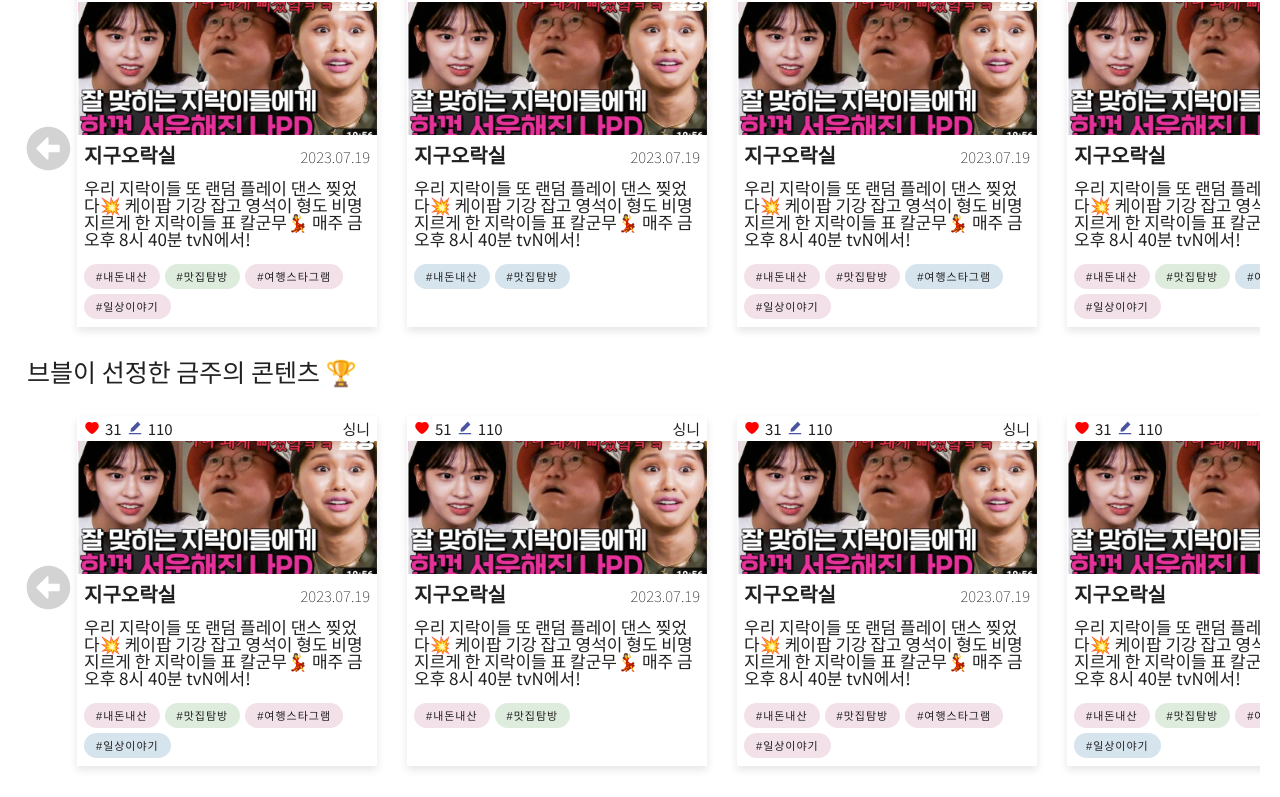
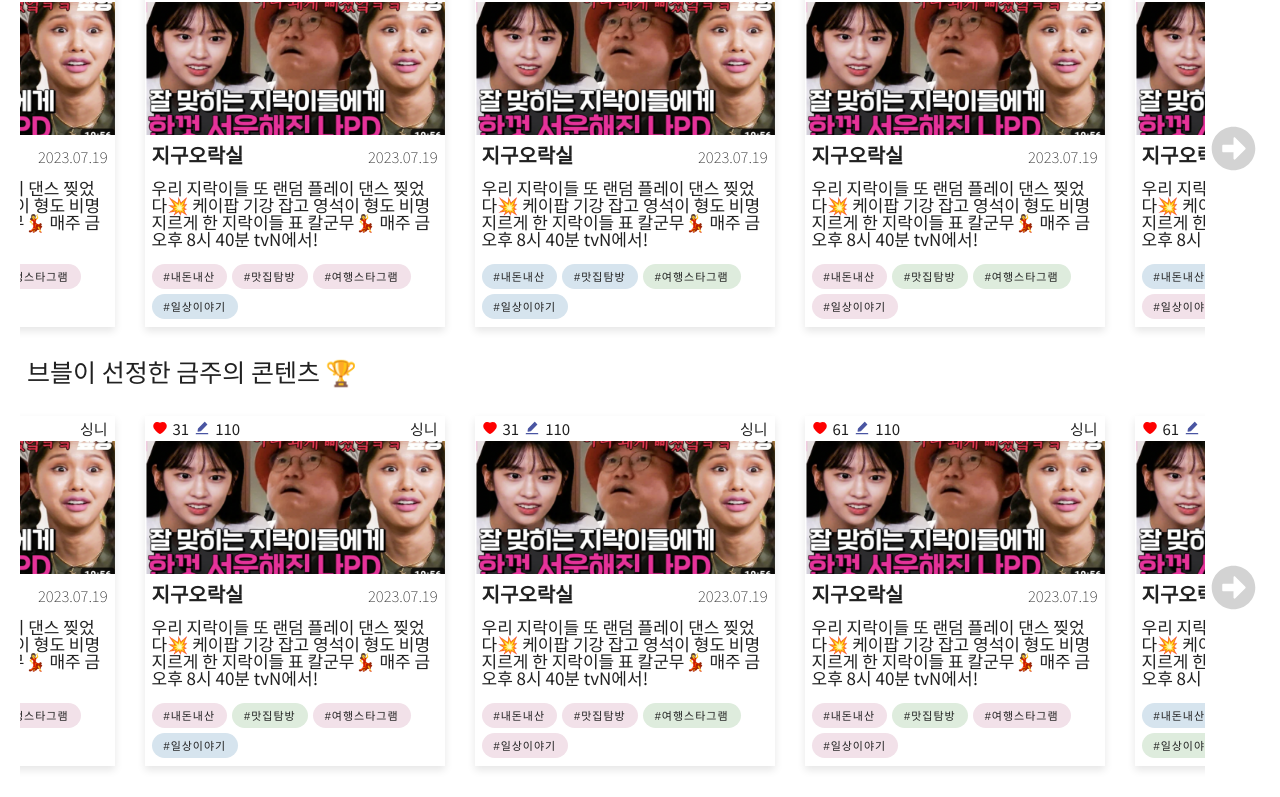
Before and after one commit to dmu-most/vblog-client, a React (Create React App) app: page / in a window 1280 px wide. Shown: the part 818-1615 px from the top of the page. Built offline with nearby package versions, Linux system fonts and the light colour scheme; no server answers.

Commit message:
fix: 메인페이지 카드 스크롤 버그 수정

```diff
--- a/src/components/main/CardComponent.tsx
+++ b/src/components/main/CardComponent.tsx
@@ -1,73 +1,108 @@
-import React, { useRef } from 'react';
+import React, { useRef, useEffect, useState } from 'react';
 import { styled } from 'styled-components';
-import { FaArrowAltCircleLeft, FaArrowAltCircleRight } from "react-icons/fa";
+import { FaArrowAltCircleLeft, FaArrowAltCircleRight } from 'react-icons/fa';
 import { vblogData } from '../../data/dummyData';
 import PostCard from '@components/common/PostCard';
 
 // ... (scroll and container styles)
 
 const CardComponent = () => {
-    const scrollRef = useRef<HTMLDivElement | null>(null); // Updated type here
+  const scrollRef = useRef<HTMLUListElement | null>(null); // Updated type here
+  const scrollAmount = 200; // 한 번에 스크롤할 양
+  const [scrollPosition, setScrollPosition] = useState(0); // 스크롤의 현재 위치
+  const [maxScrollLeft, setMaxScrollLeft] = useState(0); // 가능한 최대 위치
 
-    const handleScroll = (direction: "left" | "right") => {
-          console.log(direction)
+  /** 2023/08/24 - left 화살표 클릭 시 왼쪽 스크롤 함수 - by sineTlsl */
+  const HandlerScrollLeft = () => {
     if (scrollRef.current) {
-        console.log(scrollRef.current)
-        scrollRef.current.scrollBy({
-          left: direction === "left" ? -200 : 200,
-          behavior: "smooth",
-        });
+      scrollRef.current.scrollLeft -= scrollAmount;
+    }
+  };
+  /** 2023/08/24 - right 화살표 클릭 시 오른쪽 스크롤 함수 - by sineTlsl */
+  const HandlerScrollRight = () => {
+    if (scrollRef.current) {
+      scrollRef.current.scrollLeft += scrollAmount;
     }
   };
 
-    console.log(vblogData.length)
+  useEffect(() => {
+    /** 2023/08/24 - 컴포넌트가 마운트 or 언마운트 되었을 때, 스크롤 이벤트 리스너 추가 및 제거하는 함수 - by sineTlsl */
+    const onScroll = () => {
+      if (scrollRef.current) {
+        setScrollPosition(scrollRef.current.scrollLeft);
+      }
+    };
+
+    // 스크롤이 이동할 때마다 현재 스크롤 위치를 계산하고 업데이트
+    if (scrollRef.current) {
+      setMaxScrollLeft(scrollRef.current.scrollWidth - scrollRef.current.clientWidth);
+    }
+
+    scrollRef.current?.addEventListener('scroll', onScroll);
+
+    return () => scrollRef.current?.removeEventListener('scroll', onScroll);
+  }, []);
+
+  // const handleScroll = (direction: 'left' | 'right') => {
+  //   console.log(direction);
+  //   if (scrollRef.current) {
+  //     console.log(scrollRef.current);
+  //     scrollRef.current.scrollBy({
+  //       left: direction === 'left' ? -200 : 200,
+  //       behavior: 'smooth',
+  //     });
+  //   }
+  // };
+
+  console.log(vblogData.length);
 
   return (
     <div>
       <ScrollableCardContainer>
-                {vblogData.length >= 5 && (
         <ScrollContainer>
-                        <ScrollBtn onClick={() => handleScroll("left")}>
+          {scrollPosition > 0 && (
+            <ScrollBtn onClick={HandlerScrollLeft}>
               <FaArrowAltCircleLeft size={45} color="lightgray" />
             </ScrollBtn>
+          )}
           <CardContainer ref={scrollRef}>
-                            {vblogData.map((item) => (
+            {vblogData.map(item => (
+              <li key={item.ContentId}>
                 <PostCard key={item.ContentId} data={item} />
+              </li>
             ))}
           </CardContainer>
-                        {vblogData.length >= 4 && (
-                            <ScrollBtn onClick={() => handleScroll("right")}>
-                                <FaArrowAltCircleRight size={45} color="lightgray" />
+          <ScrollBtn onClick={HandlerScrollRight}>
+            {scrollPosition < maxScrollLeft && <FaArrowAltCircleRight size={45} color="lightgray" />}
           </ScrollBtn>
-                        )}
         </ScrollContainer>
-                )}
       </ScrollableCardContainer>
     </div>
   );
 };
 
-
 export default CardComponent;
 
 const ScrollableCardContainer = styled.div`
-  overflow-x: scroll; /* 세로 스크롤 가능하게 함 */
-  -ms-overflow-style: none;
-  overflow-y: hidden; /* 스크롤바 없앰 */
-  -ms-overflow-style: none;
+  width: 100%;
 
-  &::-webkit-scrollbar {
-    display: none; /* Hide scrollbar in Webkit browsers */
+  // 스크롤바 없애기
+  // chrome and safari
+  ::-webkit-scrollbar {
+    display: none;
   }
+  // firefox
+  scrollbar-width: none;
 `;
 
-const CardContainer = styled.div`
+const CardContainer = styled.ul`
   ${({ theme }) => theme.common.flexCenterRow};
   width: fit-content;
   height: 400px;
-    perspective: 1000px;
+
   transition: transform 0.3s ease;
   gap: 30px;
+  overflow: auto; // add
 
   @media ${props => props.theme.breakpoints.mobileSMax} {
     padding: 0 20px 0 20px;
@@ -86,8 +121,9 @@ const ScrollBtn = styled.button`
   background: transparent;
   font-size: 2rem;
   cursor: pointer;
+  width: 55px;
 
-  @media ${(props) => props.theme.breakpoints.mobileLMax} {
+  @media ${props => props.theme.breakpoints.mobileLMax} {
     display: none;
   }
 `;
```
Lines whose indentation alone changed are shown as unchanged.
